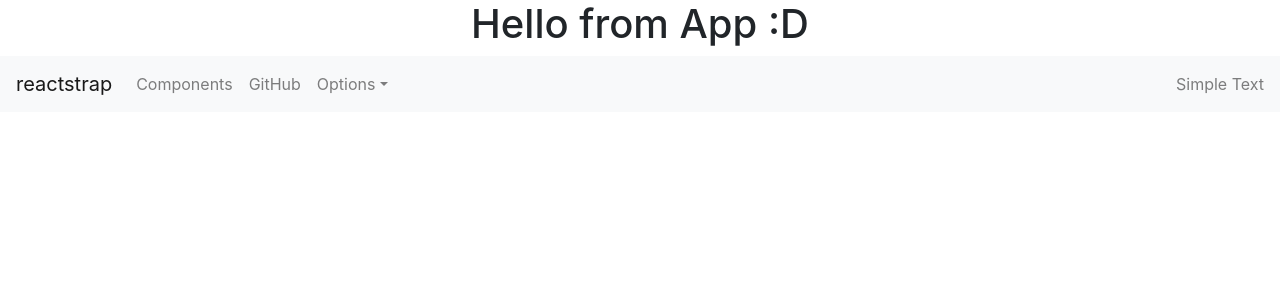
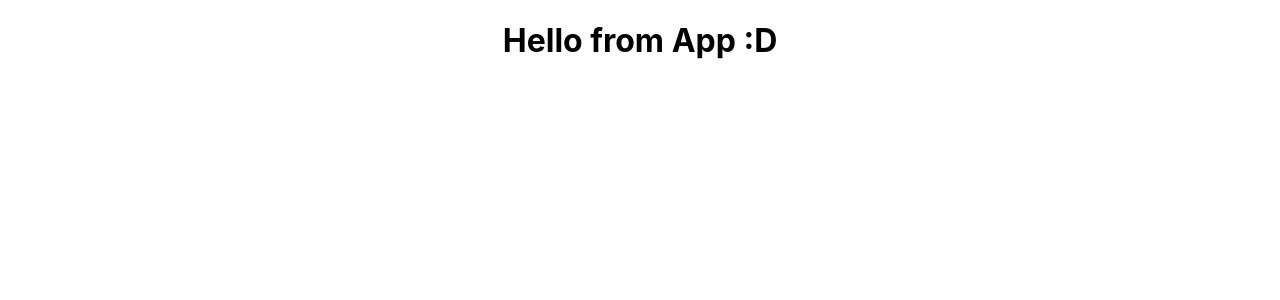
Before and after one commit to bw-weightlifting-journal-3/frontend-weight-lifting, a React (Create React App) app in the folder weight-lifting/: page / in a window 1280 px wide. Shown: the top 300 px of the page. Built offline with nearby package versions, Linux system fonts and the light colour scheme; the HTML template or start-up script is replaced by a standard one.

Commit message:
navigation finished (pre-axios)

```diff
--- a/weight-lifting/src/App.js
+++ b/weight-lifting/src/App.js
@@ -1,12 +1,10 @@
 import React from 'react';
 import './App.css';
-import Navbar from './Components/Navigation';
 
 function App() {
   return (
     <div className='App'>
       <h1>Hello from App :D</h1>
-      <Navbar />
     </div>
   );
 }
--- a/weight-lifting/src/Components/Navigation.jsx
+++ b/weight-lifting/src/Components/Navigation.jsx
@@ -23,35 +23,31 @@ const Navigation = (props) => {
   return (
     <div>
       <Navbar color="light" light expand="md">
-        <NavbarBrand href="/">reactstrap</NavbarBrand>
+        {/* <NavbarBrand href="/">≡</NavbarBrand> */}
         <NavbarToggler onClick={toggle} />
         <Collapse isOpen={isOpen} navbar>
           <Nav className="mr-auto" navbar>
-            <NavItem>
+            {/* <NavItem>
               <NavLink href="/components/">Components</NavLink>
             </NavItem>
             <NavItem>
               <NavLink href="https://github.com/reactstrap/reactstrap">GitHub</NavLink>
-            </NavItem>
+            </NavItem> */}
             <UncontrolledDropdown nav inNavbar>
-              <DropdownToggle nav caret>
-                Options
+              <DropdownToggle>
+              ≡
               </DropdownToggle>
-              <DropdownMenu right>
+              <DropdownMenu left>
                 <DropdownItem>
-                  Option 1
+                  Create an Exercise
                 </DropdownItem>
                 <DropdownItem>
-                  Option 2
-                </DropdownItem>
-                <DropdownItem divider />
-                <DropdownItem>
-                  Reset
+                  View Exercises
                 </DropdownItem>
               </DropdownMenu>
             </UncontrolledDropdown>
           </Nav>
-          <NavbarText>Simple Text</NavbarText>
+          <NavbarText>Welcome, User!</NavbarText>
         </Collapse>
       </Navbar>
     </div>
```
Also changed, not shown: weight-lifting/src/index.css (line endings or trailing spaces), 1 other file (tests, documents, lock files or other folders).
